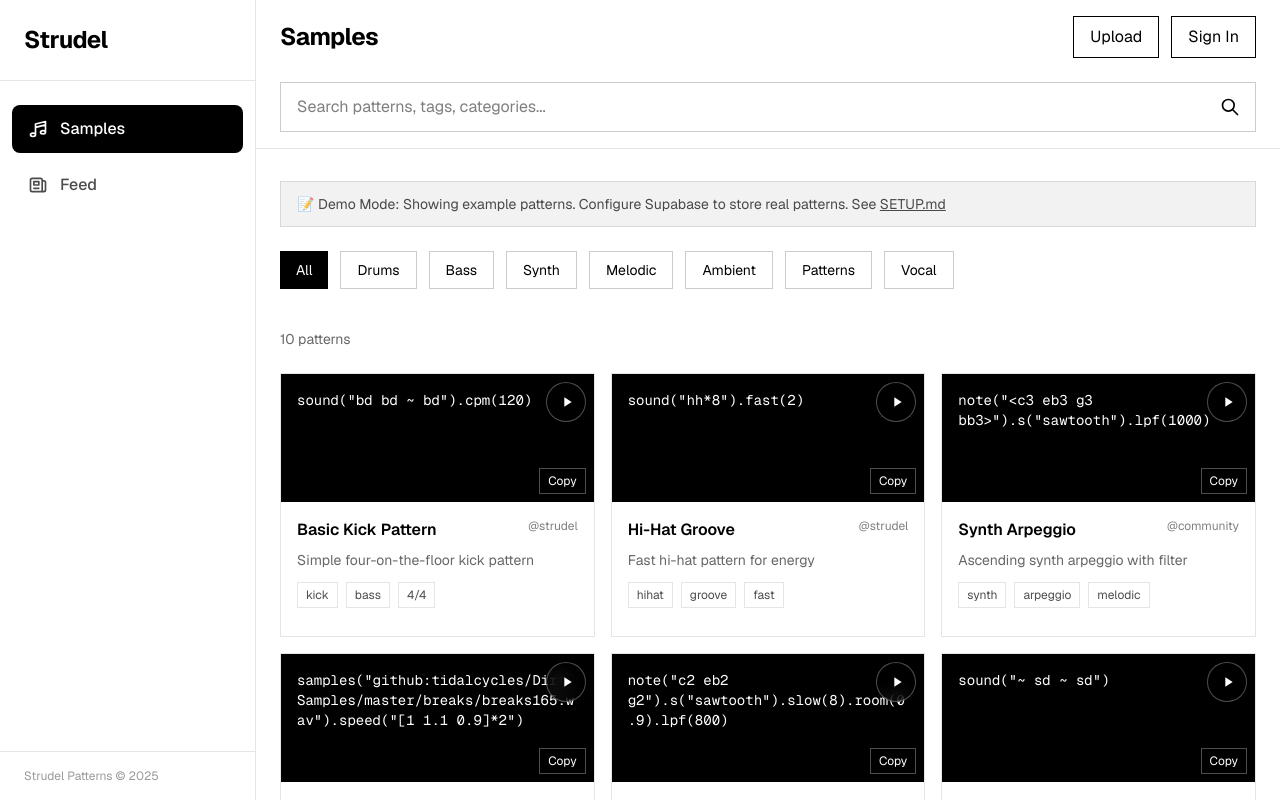
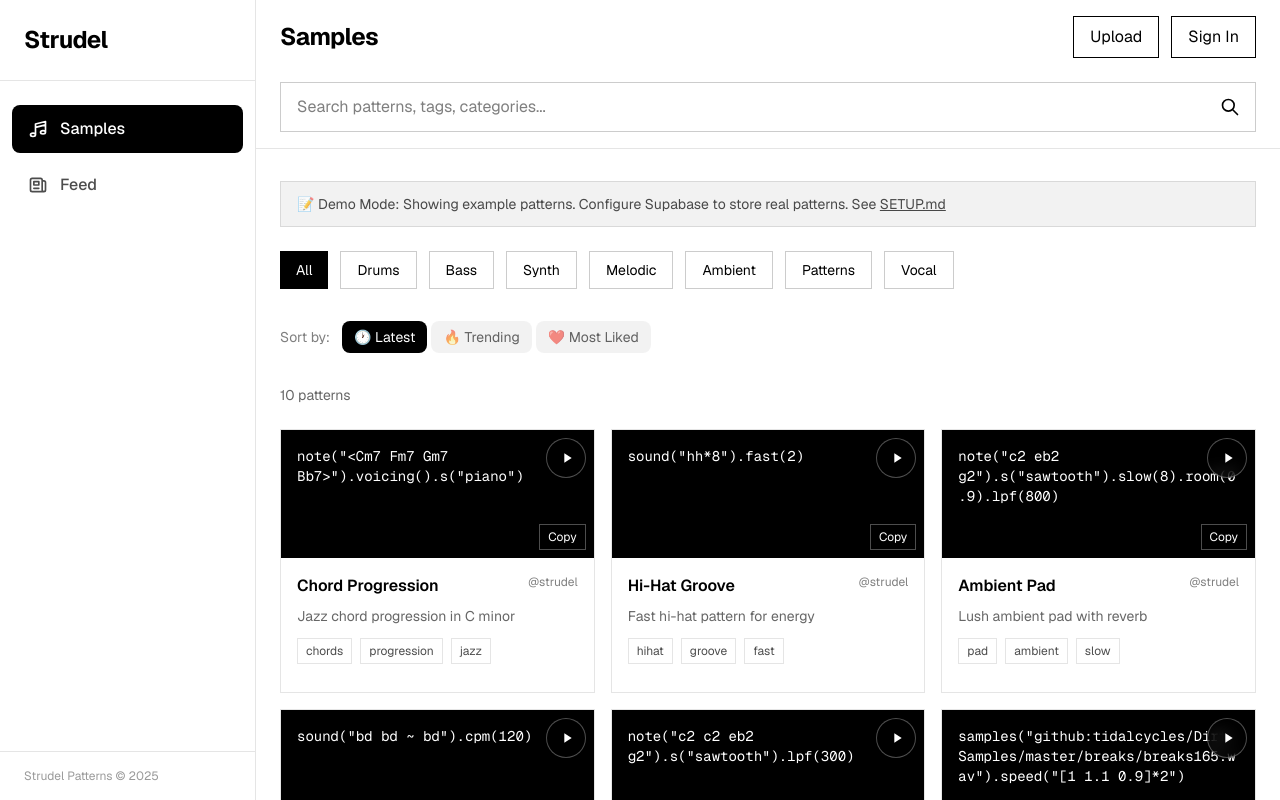
Before and after one commit to xuanhh798/strudelmarket, a Next.js app: page / in a window 1280 px wide. Shown: the top 800 px of the page. Built offline with nearby package versions, Linux system fonts and the light colour scheme; no server answers; the database is empty.

Commit message:
noema: session update - Implement trending filter for strudel samples homepage

```diff
--- a/src/app/page.tsx
+++ b/src/app/page.tsx
@@ -21,6 +21,8 @@
   is_liked?: boolean;
 }
 
+type SortMode = "latest" | "trending" | "most_liked";
+
 // Demo data for when Supabase is not configured
 const demoSamples: Sample[] = [
   {
@@ -31,6 +33,8 @@
     author: "strudel",
     tags: ["kick", "bass", "4/4"],
     description: "Simple four-on-the-floor kick pattern",
+    likes_count: 12,
+    created_at: new Date(Date.now() - 2 * 24 * 60 * 60 * 1000).toISOString(),
   },
   {
     id: "demo-2",
@@ -40,6 +44,8 @@
     author: "strudel",
     tags: ["hihat", "groove", "fast"],
     description: "Fast hi-hat pattern for energy",
+    likes_count: 5,
+    created_at: new Date(Date.now() - 12 * 60 * 60 * 1000).toISOString(),
   },
   {
     id: "demo-3",
@@ -49,6 +55,8 @@
     author: "community",
     tags: ["synth", "arpeggio", "melodic"],
     description: "Ascending synth arpeggio with filter",
+    likes_count: 25,
+    created_at: new Date(Date.now() - 14 * 24 * 60 * 60 * 1000).toISOString(),
   },
   {
     id: "demo-4",
@@ -58,6 +66,8 @@
     author: "community",
     tags: ["breaks", "loop", "drum"],
     description: "Classic breakbeat with speed variations",
+    likes_count: 8,
+    created_at: new Date(Date.now() - 5 * 24 * 60 * 60 * 1000).toISOString(),
   },
   {
     id: "demo-5",
@@ -67,6 +77,8 @@
     author: "strudel",
     tags: ["pad", "ambient", "slow"],
     description: "Lush ambient pad with reverb",
+    likes_count: 18,
+    created_at: new Date(Date.now() - 1 * 24 * 60 * 60 * 1000).toISOString(),
   },
   {
     id: "demo-6",
@@ -76,6 +88,8 @@
     author: "strudel",
     tags: ["snare", "backbeat"],
     description: "Classic backbeat snare pattern",
+    likes_count: 3,
+    created_at: new Date(Date.now() - 21 * 24 * 60 * 60 * 1000).toISOString(),
   },
   {
     id: "demo-7",
@@ -85,6 +99,8 @@
     author: "community",
     tags: ["bass", "groove", "low"],
     description: "Deep bass line with low-pass filter",
+    likes_count: 15,
+    created_at: new Date(Date.now() - 3 * 24 * 60 * 60 * 1000).toISOString(),
   },
   {
     id: "demo-8",
@@ -94,6 +110,8 @@
     author: "community",
     tags: ["euclidean", "rhythm", "generative"],
     description: "3 hits distributed across 8 steps",
+    likes_count: 30,
+    created_at: new Date(Date.now() - 30 * 24 * 60 * 60 * 1000).toISOString(),
   },
   {
     id: "demo-9",
@@ -103,6 +121,8 @@
     author: "strudel",
     tags: ["chords", "progression", "jazz"],
     description: "Jazz chord progression in C minor",
+    likes_count: 7,
+    created_at: new Date(Date.now() - 6 * 60 * 60 * 1000).toISOString(),
   },
   {
     id: "demo-10",
@@ -112,6 +132,8 @@
     author: "community",
     tags: ["clap", "shuffle", "random"],
     description: "Shuffled clap pattern with randomization",
+    likes_count: 2,
+    created_at: new Date(Date.now() - 10 * 24 * 60 * 60 * 1000).toISOString(),
   },
 ];
 
@@ -137,6 +159,18 @@
   // eslint-disable-next-line @typescript-eslint/no-explicit-any
   const [user, setUser] = useState<any>(null);
   const [showAuthModal, setShowAuthModal] = useState(false);
+  const [sortMode, setSortMode] = useState<SortMode>("latest");
+
+  const getTrendingScore = (sample: Sample): number => {
+    const likes = sample.likes_count || 0;
+    const createdAt = sample.created_at ? new Date(sample.created_at).getTime() : 0;
+    const now = Date.now();
+    const ageInHours = Math.max((now - createdAt) / (1000 * 60 * 60), 1);
+
+    // Hacker News-style ranking: score / (age + 2)^1.5
+    // This balances recency with popularity
+    return likes / Math.pow(ageInHours / 24 + 2, 1.5);
+  };
 
   useEffect(() => {
     // eslint-disable-next-line @typescript-eslint/no-explicit-any
@@ -213,15 +247,33 @@
     // eslint-disable-next-line react-hooks/exhaustive-deps
   }, []);
 
-  const filteredSamples = samples.filter((sample) => {
+  const filteredSamples = samples
+    .filter((sample) => {
       const matchesCategory =
         selectedCategory === "All" || sample.category === selectedCategory;
       const matchesSearch =
+        searchQuery === "" ||
         sample.name.toLowerCase().includes(searchQuery.toLowerCase()) ||
+        sample.description.toLowerCase().includes(searchQuery.toLowerCase()) ||
         sample.tags.some((tag) =>
           tag.toLowerCase().includes(searchQuery.toLowerCase())
+        ) ||
+        sample.author.toLowerCase().includes(searchQuery.toLowerCase());
+      return matchesCategory && matchesSearch;
+    })
+    .sort((a, b) => {
+      switch (sortMode) {
+        case "trending":
+          return getTrendingScore(b) - getTrendingScore(a);
+        case "most_liked":
+          return (b.likes_count || 0) - (a.likes_count || 0);
+        case "latest":
+        default:
+          return (
+            new Date(b.created_at || 0).getTime() -
+            new Date(a.created_at || 0).getTime()
           );
-    return matchesCategory && matchesSearch;
+      }
     });
 
   const handlePlay = (id: string, code: string) => {
@@ -385,7 +437,7 @@
         )}
 
         {/* Category Filters */}
-        <div className="flex gap-2 sm:gap-3 mb-6 sm:mb-8 overflow-x-auto pb-2 -mx-4 px-4 sm:mx-0 sm:px-0">
+        <div className="flex gap-2 sm:gap-3 mb-4 sm:mb-6 overflow-x-auto pb-2 -mx-4 px-4 sm:mx-0 sm:px-0">
           {categories.map((category) => (
             <button
               key={category}
@@ -397,6 +449,28 @@
               }`}
             >
               {category}
+            </button>
+          ))}
+        </div>
+
+        {/* Sort Mode Tabs */}
+        <div className="flex items-center gap-1 mb-6 overflow-x-auto pb-2 -mx-4 px-4 sm:mx-0 sm:px-0">
+          <span className="text-sm text-black/50 mr-2 whitespace-nowrap">Sort by:</span>
+          {([
+            { key: "latest" as SortMode, label: "Latest", icon: "🕐" },
+            { key: "trending" as SortMode, label: "Trending", icon: "🔥" },
+            { key: "most_liked" as SortMode, label: "Most Liked", icon: "❤️" },
+          ]).map((mode) => (
+            <button
+              key={mode.key}
+              onClick={() => setSortMode(mode.key)}
+              className={`px-3 py-1.5 text-sm rounded-lg transition-colors whitespace-nowrap ${
+                sortMode === mode.key
+                  ? "bg-black text-white"
+                  : "bg-black/5 text-black/60 hover:bg-black/10 hover:text-black"
+              }`}
+            >
+              {mode.icon} {mode.label}
             </button>
           ))}
         </div>
```
Lines whose indentation alone changed are shown as unchanged.
